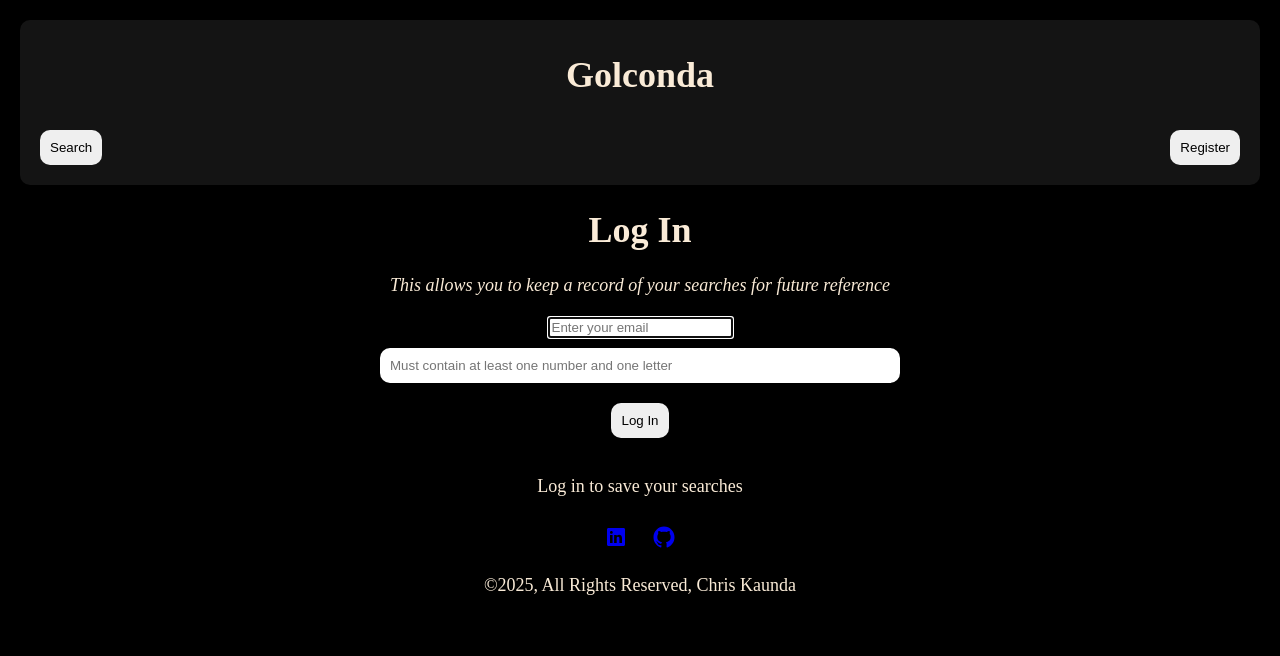
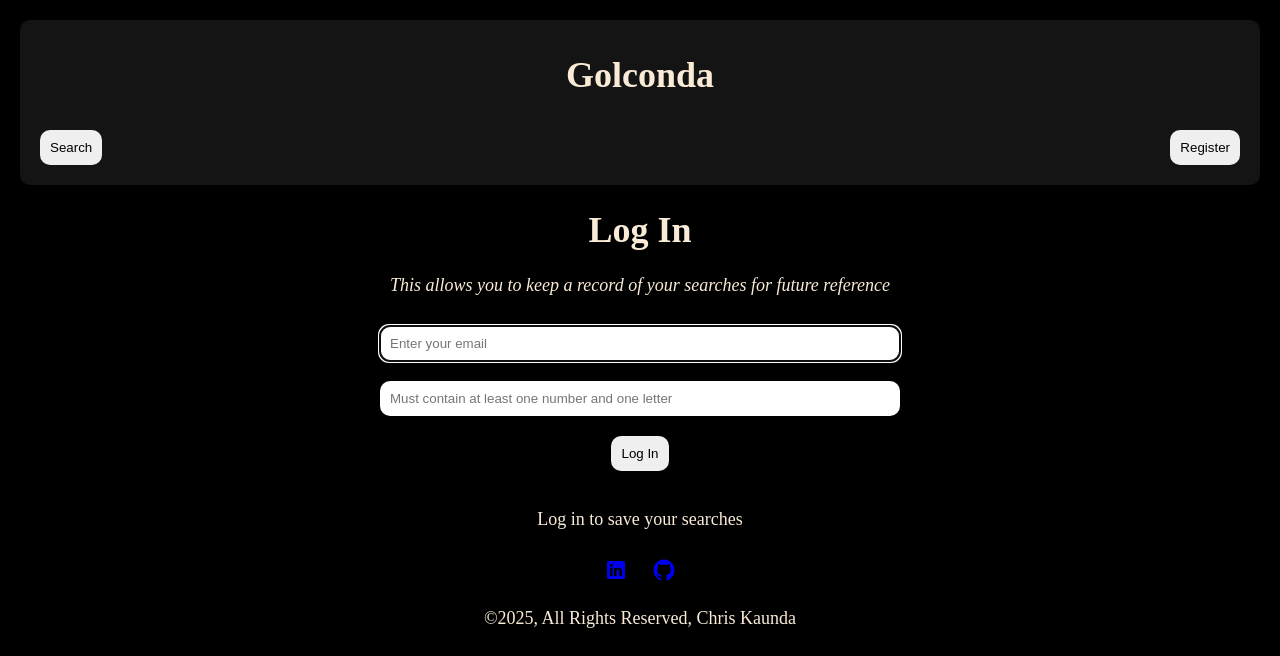
Before and after one commit to kaundachris/StockAnalyzer, a Flask app: page /history in a window 1280 px wide. Shown: the top 656 px of the page. Run offline with Flask 3, Linux system fonts and the light colour scheme; some libraries are stand-ins or nearby versions.

Commit message:
Add files via upload

```diff
--- a/static/index.css
+++ b/static/index.css
@@ -42,7 +42,7 @@ footer {
     padding: 10px;
 }
 
-input[type="text"], input[type="password"] {
+input[type="text"], input[type="email"], input[type="password"] {
     margin: 10px;
     width: 500px;
     border: none;
```
